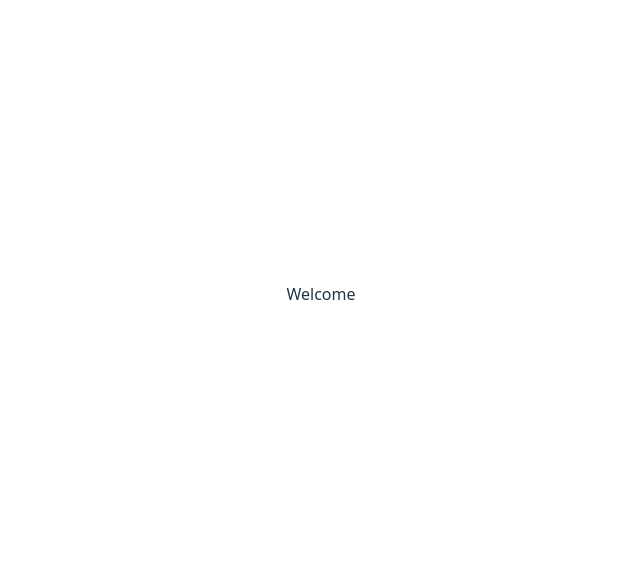
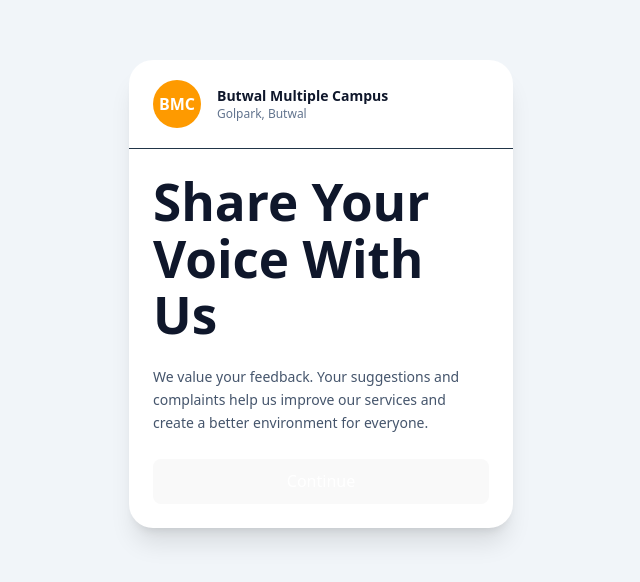
Before and after one commit to Neeschal1/BMCVoice, a React (Vite) app in the folder frontend_web/: page / in a window 1280 px wide. Shown: the part 106-688 px from the top of the page, without its empty margins (319-959 px from the left). Built offline with nearby package versions, Linux system fonts and the light colour scheme.

Commit message:
welcome screen completed!

```diff
--- a/frontend_web/src/App.jsx
+++ b/frontend_web/src/App.jsx
@@ -9,7 +9,7 @@ import Success from "./pages/success";
 const App = () => {
   return (
     <Router>
-      <div className="flex w-full h-screen justify-center items-center flex-1">
+      <div className="flex w-full h-screen justify-center items-center flex-1 bg-[#D8D4FF]">
         <Routes>
           <Route path="/" element={<Welcome />}/>
           <Route path="/person" element={<Identity />}/>
--- a/frontend_web/src/pages/welcome.jsx
+++ b/frontend_web/src/pages/welcome.jsx
@@ -1,9 +1,59 @@
-import React from 'react'
+import React, { useState } from "react";
+import { useNavigate } from "react-router-dom";
 
 const Welcome = () => {
+  const navigate = useNavigate()
+
+  const handleContinue = () => {
+    navigate("/person")
+  }
+
   return (
-    <div>Welcome</div>
-  )
-}
+    <div className="flex min-h-screen w-full items-center justify-center bg-slate-100">
+      {/* Phone frame */}
+      <div className="w-full max-w-sm rounded-3xl bg-white shadow-xl animate-fade-in">
 
-export default Welcome
+        {/* Header */}
+        <div className="flex items-center gap-4 border-b px-6 py-5">
+          <div className="flex h-12 w-12 items-center justify-center rounded-full bg-amber-500">
+            <span className="font-bold text-white">BMC</span>
+          </div>
+          <div>
+            <h2 className="text-sm font-semibold text-slate-900">
+              Butwal Multiple Campus
+            </h2>
+            <p className="text-xs text-slate-500">Golpark, Butwal</p>
+          </div>
+        </div>
+
+        {/* Content */}
+        <div className="px-6 py-6">
+          <h1 className="mb-6 text-3xl font-bold leading-tight text-slate-900">
+            Share Your <br /> Voice With Us
+          </h1>
+
+
+
+          {/* Description */}
+          <p className="text-sm leading-relaxed text-slate-600">
+            We value your feedback. Your suggestions and complaints help us
+            improve our services and create a better environment for everyone.
+          </p>
+        </div>
+
+        {/* Button */}
+        <div className="px-6 pb-6">
+          <button
+            onClick={handleContinue}
+            className="w-full rounded-xl bg-amber-500 py-3 font-semibold text-white transition
+              hover:bg-amber-600 disabled:cursor-not-allowed disabled:bg-amber-300"
+          >
+            Continue
+          </button>
+        </div>
+      </div>
+    </div>
+  );
+};
+
+export default Welcome;
```
